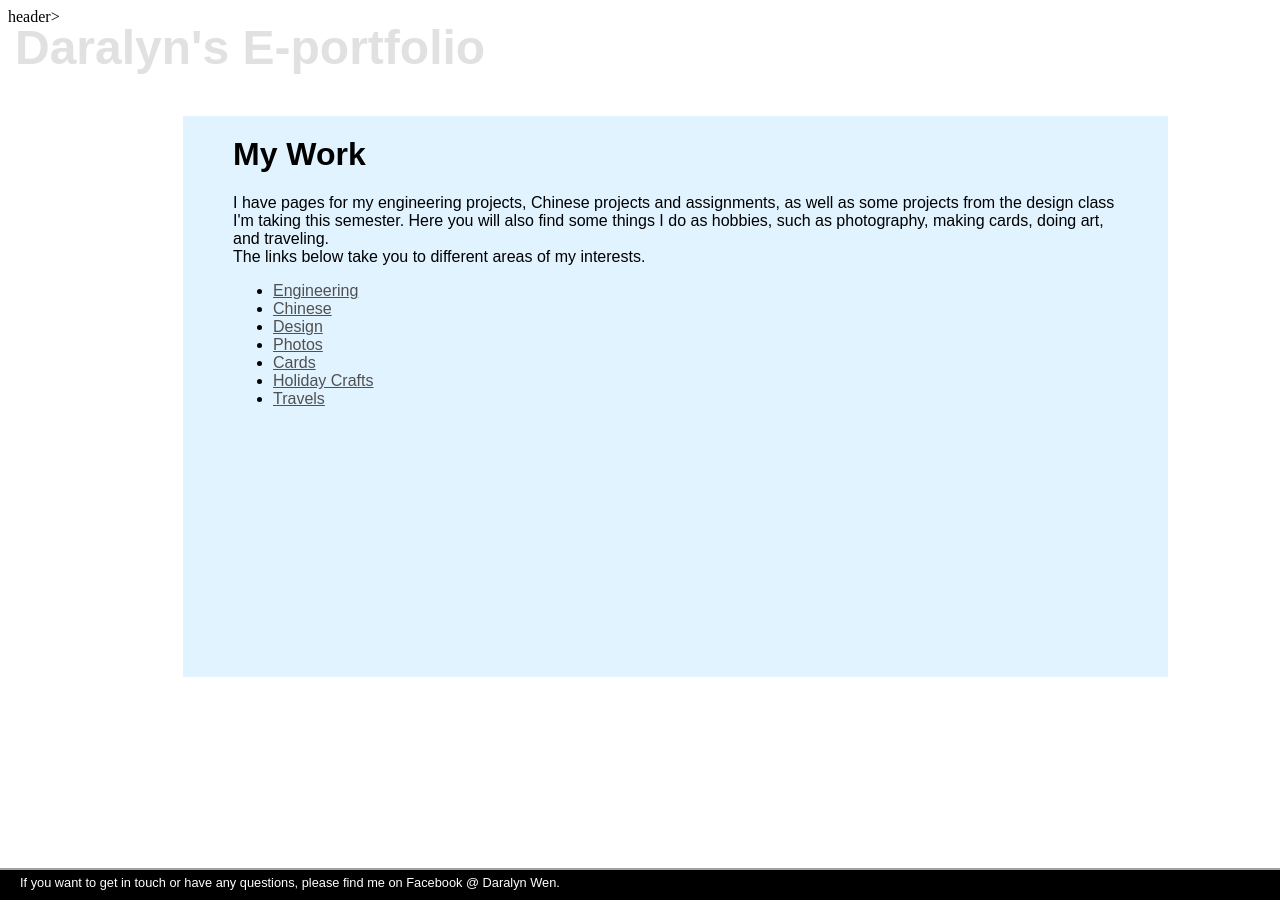
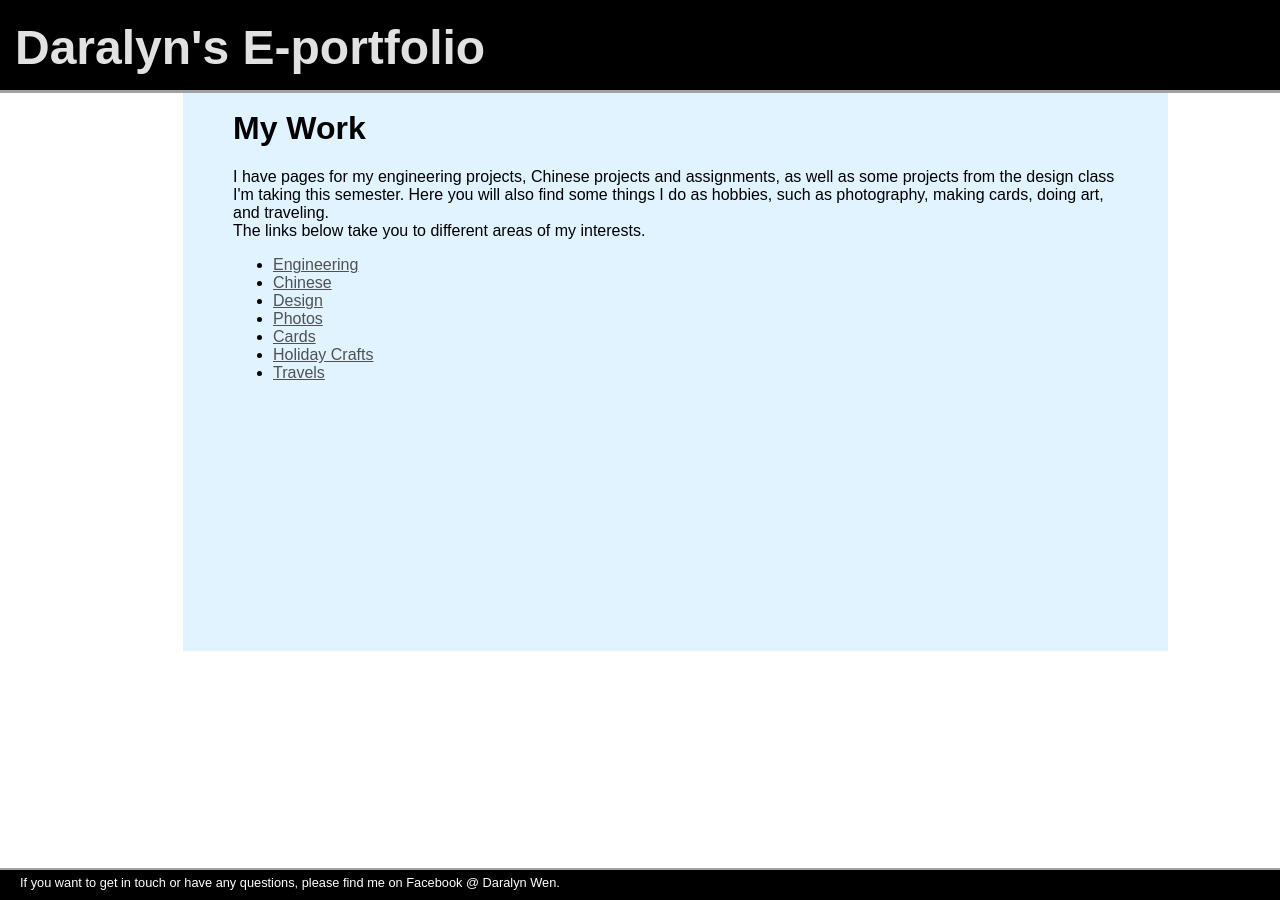
Before and after one commit to daralyn/daralyn.github.io, a Jekyll site: the page built from portfolio/index.html, in a window 1280 px wide. Built offline with Jekyll 4.4.1, drawn with Linux system fonts in a browser that asks for light colours.

Commit message:
Update portfolio.html

```diff
--- a/_layouts/portfolio.html
+++ b/_layouts/portfolio.html
@@ -6,7 +6,7 @@
 			<link rel="stylesheet" type="text/css" href="/css/portfolio.css">
 		</head>
 		<body id="bodydefault">
-					header>
+					<header>
 					<nav>
 						<h2 id="eportfolioheader">Daralyn's E-portfolio</h2>
 
```
